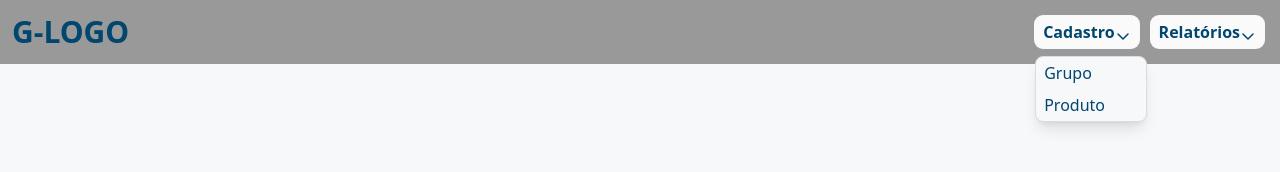
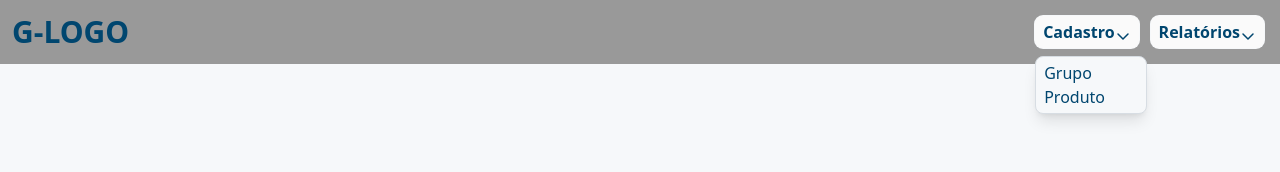
Before and after one commit to thiagoCalazans-dev/mvp-produto, a Next.js app: page / in a window 1280 px wide. Both pictures are taken after a click on the button "Cadastro". Shown: the top 172 px of the page. Built offline with nearby package versions, Linux system fonts and the light colour scheme.

Commit message:
ajuste link navbar

```diff
--- a/src/components/Navbar.tsx
+++ b/src/components/Navbar.tsx
@@ -54,7 +54,7 @@ dark:bg-dark-500 dark:border-dark-500`}>
                   leaveFrom="transform opacity-100 scale-100"
                   leaveTo="transform opacity-0 scale-100"
                 >
-                  <Menu.Items className="md:absolute font-medium color-base flex flex-col w-full mt-2 origin-top-right rounded-lg bg-light-300 dark:bg-dark-500 dark:border-dark-200 border-light-700 border-[1px] shadow-lg">
+                  <Menu.Items className="md:absolute py-1 font-medium color-base flex flex-col w-full mt-2 origin-top-right rounded-lg bg-light-300 dark:bg-dark-500 dark:border-dark-200 border-light-700 border-[1px] shadow-lg">
                     {Object.entries(navitens).map(([navitem, value]) => {
                       return (
                         <Menu.Item key={navitem}>
@@ -62,7 +62,7 @@ dark:bg-dark-500 dark:border-dark-500`}>
                             <div
                               className={`${
                                 active && "bg-base-dark"
-                              } w-full text-center md:text-left px-2 my-1`}
+                              } w-full text-center md:text-left px-2`}
                             >
                               <Link href={value.href}>
                                 <a onClick={() => setOpenMenu(false)} className="grow">{value.name}</a>
```
